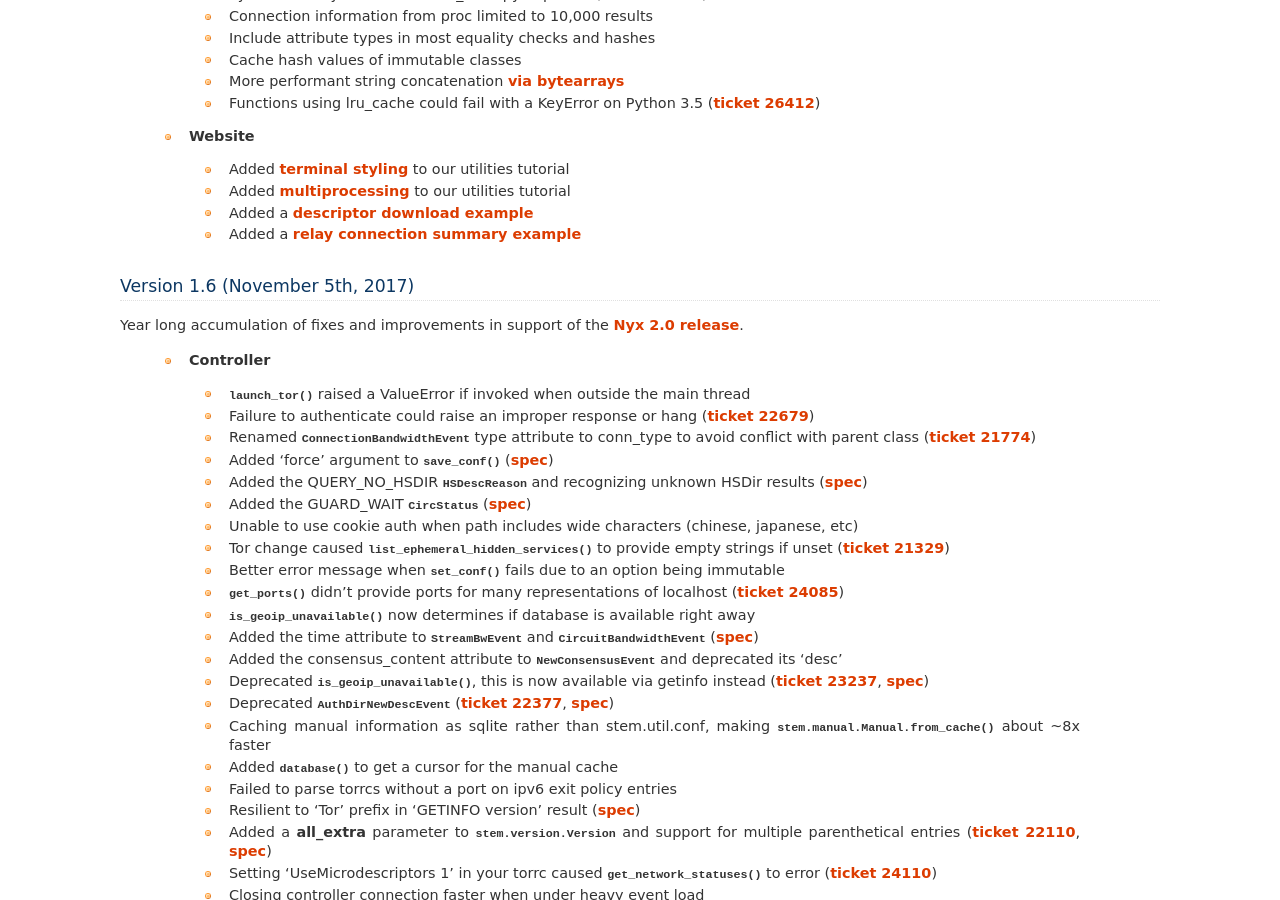
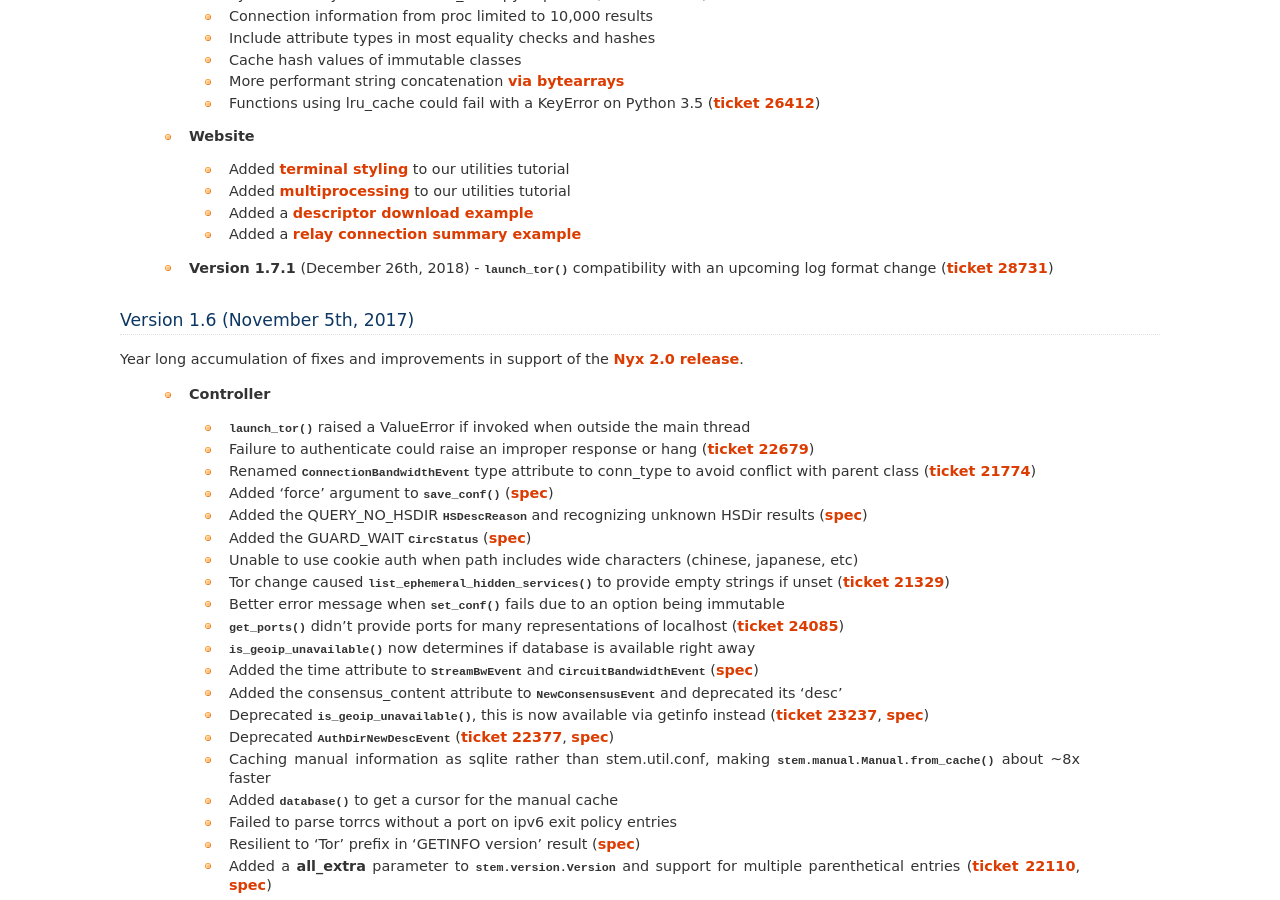
Before and after one commit to torproject/stem, a Sphinx documentation site: the page built from docs/change_log.rst, in a window 1280 px wide and 900 px high, scrolled down 1986 px. Built offline with Sphinx 7.4.7, drawn with Linux system fonts in a browser that asks for light colours.

Commit message:
Stem release 1.7.1
Hotfix release requested by Nick incorporating commit 0eb8fda...

https://trac.torproject.org/projects/tor/ticket/28731#comment:18

```diff
--- a/docs/change_log.rst
+++ b/docs/change_log.rst
@@ -116,6 +116,9 @@ and the `stem.directory module <api/directory.html>`_.
   * Added `multiprocessing <tutorials/east_of_the_sun.html#multiprocessing>`_ to our utilities tutorial
   * Added a `descriptor download example <tutorials/examples/download_descriptor.html>`_
   * Added a `relay connection summary example <tutorials/examples/relay_connections.html>`_
+
+ * **Version 1.7.1** (December 26th, 2018) - :func:`~stem.process.launch_tor`
+   compatibility with an upcoming log format change (:trac:`28731`)
 
 .. _version_1.6:
 
--- a/docs/index.rst
+++ b/docs/index.rst
@@ -1,7 +1,7 @@
 Welcome to Stem!
 ================
 
-Stem is a Python controller library for `Tor <https://www.torproject.org/>`_. With it you can use Tor's `control protocol <https://gitweb.torproject.org/torspec.git/tree/control-spec.txt>`_ to script against the Tor process, or build things such as `Nyx <https://nyx.torproject.org/>`_. Stem's latest version is **1.7.0** (released October 7th, 2018).
+Stem is a Python controller library for `Tor <https://www.torproject.org/>`_. With it you can use Tor's `control protocol <https://gitweb.torproject.org/torspec.git/tree/control-spec.txt>`_ to script against the Tor process, or build things such as `Nyx <https://nyx.torproject.org/>`_. Stem's latest version is **1.7.1** (released December 26th, 2018).
 
 .. Main Stem Logo
    Source: http://www.wpclipart.com/plants/assorted/P/plant_stem.png.html
--- a/stem/__init__.py
+++ b/stem/__init__.py
@@ -488,7 +488,7 @@ Library for working with the tor process.
 import stem.util
 import stem.util.enum
 
-__version__ = '1.7.0'
+__version__ = '1.7.1'
 __author__ = 'Damian Johnson'
 __contact__ = 'atagar@torproject.org'
 __url__ = 'https://stem.torproject.org/'
```
Also changed, not shown: 1 other file.
